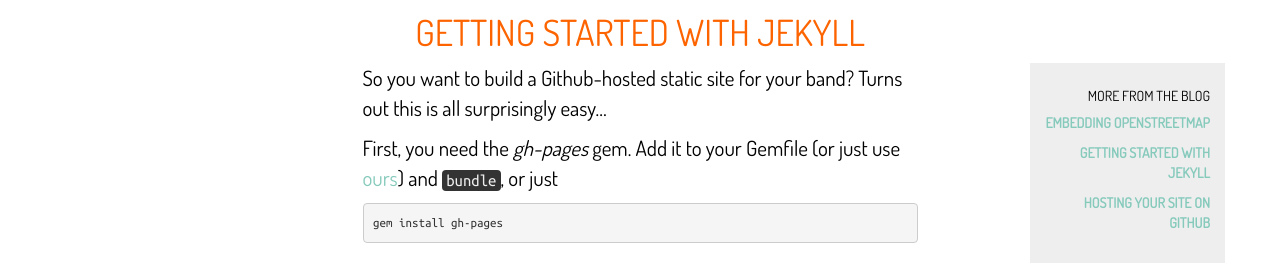
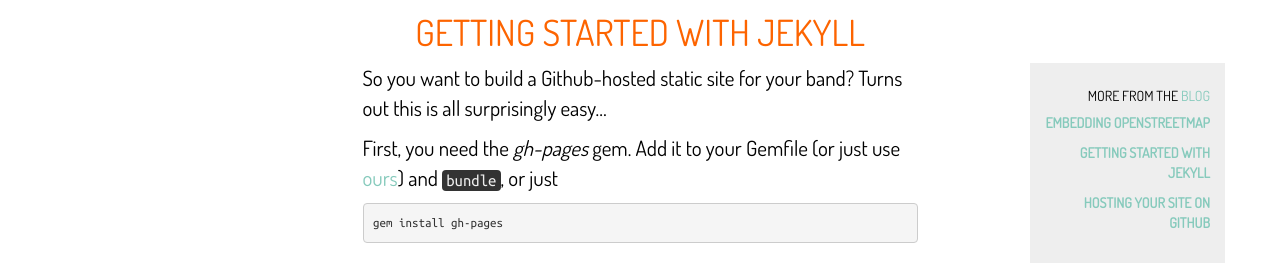
Before and after one commit to rawfunkmaharishi/rawfunkmaharishi.github.io, a Jekyll site: the page built from blog/_posts/2014-11-11-getting-started-with-jekyll.md, in a window 1280 px wide. Shown: the part 281-548 px from the top of the page. Built offline with Jekyll 4.4.1, drawn with Linux system fonts in a browser that asks for light colours; nearby versions of some CDN libraries; some of the changed lines change nothing that is shown.

Commit message:
This link works just fine here

```diff
--- a/_layouts/blost.html
+++ b/_layouts/blost.html
@@ -2,6 +2,7 @@
 layout: default
 comments: true
 ---
+
 <div class='row'>
   <div class='col-md-3'></div>
   <div class='col-md-6 blost'>
@@ -12,7 +13,7 @@
   </div>
   <div class='col-md-1'></div>
   <div class='col-md-2 sidebar'>
-    <h2>More from the blog</h2>
+    <h2>More from the <a href='/blog/'>blog</a></h2>
     {% include blog_archive.html no_excerpts = true %}
   </div>
 </div>
```
